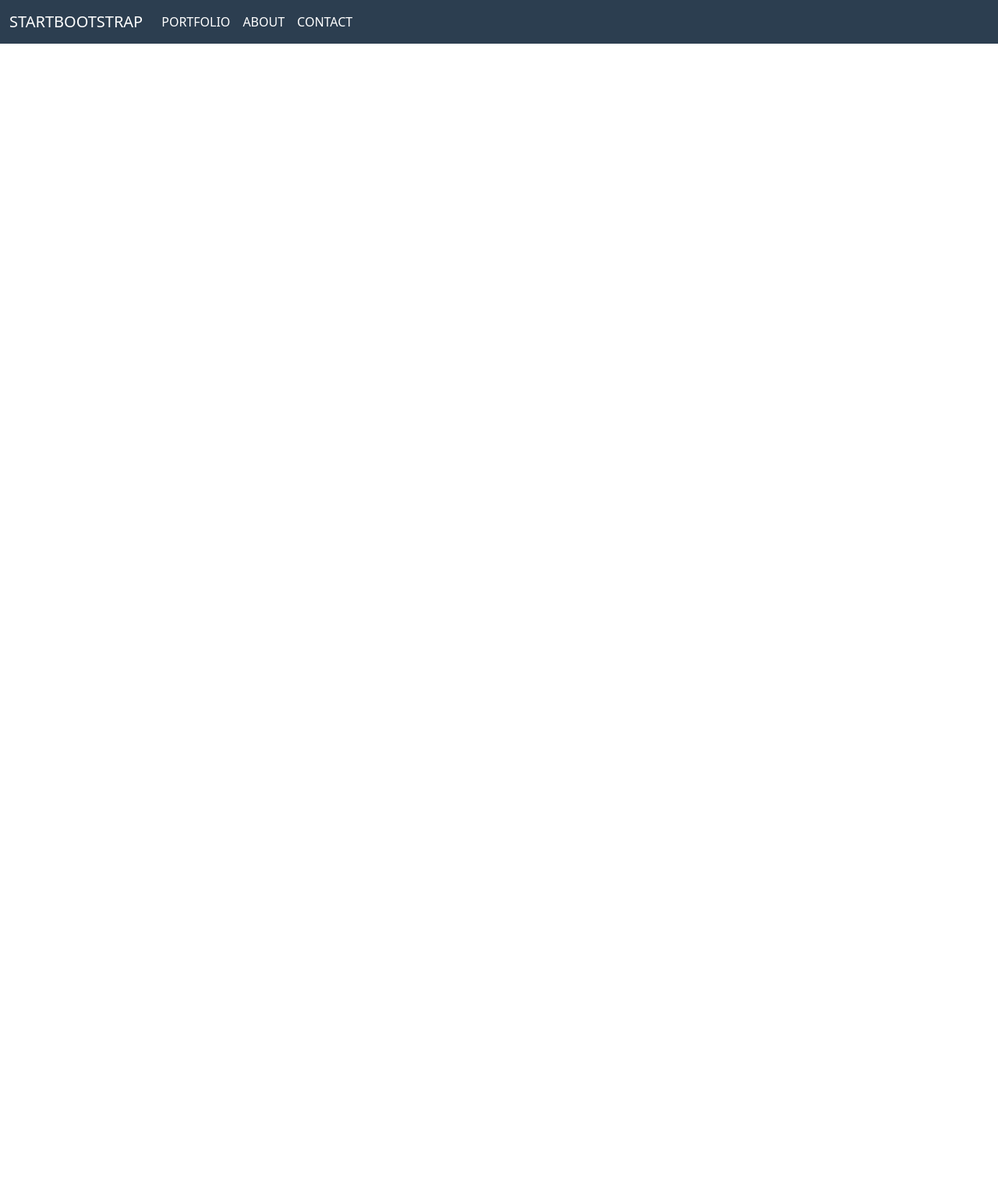
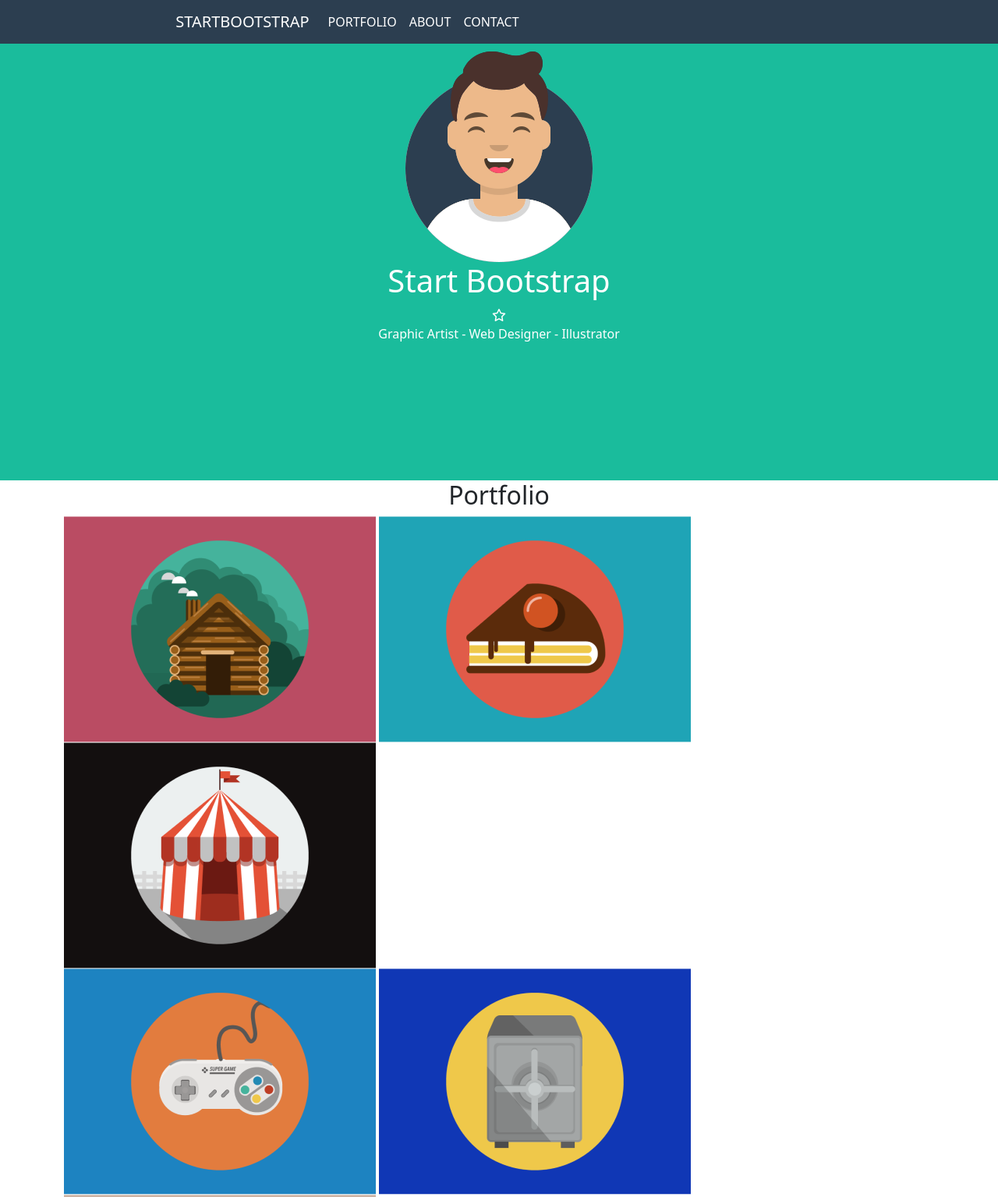
Before and after one commit to Firelag/TP-integration-Bootstrap, a plain HTML site: page index.html in a window 1280 px wide. Shown: the top 1535 px of the page at 78% size. Before the commit the page ends 800 px from the top, so only its background shows below. Drawn offline with nearby package versions, Linux system fonts and the light colour scheme.

Commit message:
commit 2

```diff
--- a/index.html
+++ b/index.html
@@ -10,8 +10,9 @@
     <link rel="stylesheet" href="css/bootstrap.min.css">
 </head>
 <body>
+<header>
     <nav class="navbar navbar-expand-lg" style="background-color: rgb(44, 62, 80)">
-        <div class="container-fluid">
+        <div class="container col-8">
           <a class="navbar-brand text-white" href="#">STARTBOOTSTRAP</a>
           <button class="navbar-toggler" type="button" data-bs-toggle="collapse" data-bs-target="#navbarNav" aria-controls="navbarNav" aria-expanded="false" aria-label="Toggle navigation">
             <span class="navbar-toggler-icon"></span>
@@ -31,5 +32,55 @@
           </div>
         </div>
       </nav>
+</header>
+
+<!-- section 1 -->
+<section style="background-color: #1ABC9C; height: 70vh;">
+  <div class="position-relative text-white">
+    <div class="text-center">
+      <img src="./assets/avataaars 1.png" alt="avatar">
+      <h1>Start Bootstrap</h1>
+      <div class="text-center">
+        <i class="fa fa-star-o" aria-hidden="true"></i>
+      </div>
+
+      <p>Graphic Artist - Web Designer - Illustrator</p>
+    </div>
+  </div>
+
+</section>
+
+<!-- section 2 -->
+<section>
+  <div class="text-center ">
+    <h2>Portfolio</h2>
+  </div>
+  <div class="container">
+    <img src="./assets/cabin.png.png" alt="cabane">
+    <img src="./assets/cake.png.png" alt="gateau">
+    <img src="./assets/circus.png.png" alt="chapiteau">
+  </div>
+  <div class="container">
+    <img src="./assets/game.png.png" alt="manette">
+    <img src="./assets/safe.png.png" alt="coffre-fort">
+    <img src="./assets/submarine.png.png" alt="sous-marin">
+  </div>
+</section>
+
+
+<section style="background-color: #1ABC9C; height: 70vh;">
+  <div class="text-center text-white">
+    <h3>About</h3>
+  </div>
+  <div class="d-flex container col-6 text-white">
+    <p>Freelancer is a free bootstrap theme created by Start Bootstrap. The download includes the complete source files including HTML, CSS, and JavaScript as well as optional SASS stylesheets for easy customization.</p>
+    <p>You can create your own custom avatar for the masthead, change the icon in the dividers, and add your email address to the contact form to make it fully functional!</p>
+  </div>
+  <div class="text-center">
+    <button type="button" class="btn btn-outline-light btn-lg"><i class="fa fa-download" aria-hidden="true"></i>
+      Free Download!</button>
+  </div>
+</section>
+
 </body>
 </html>
```
